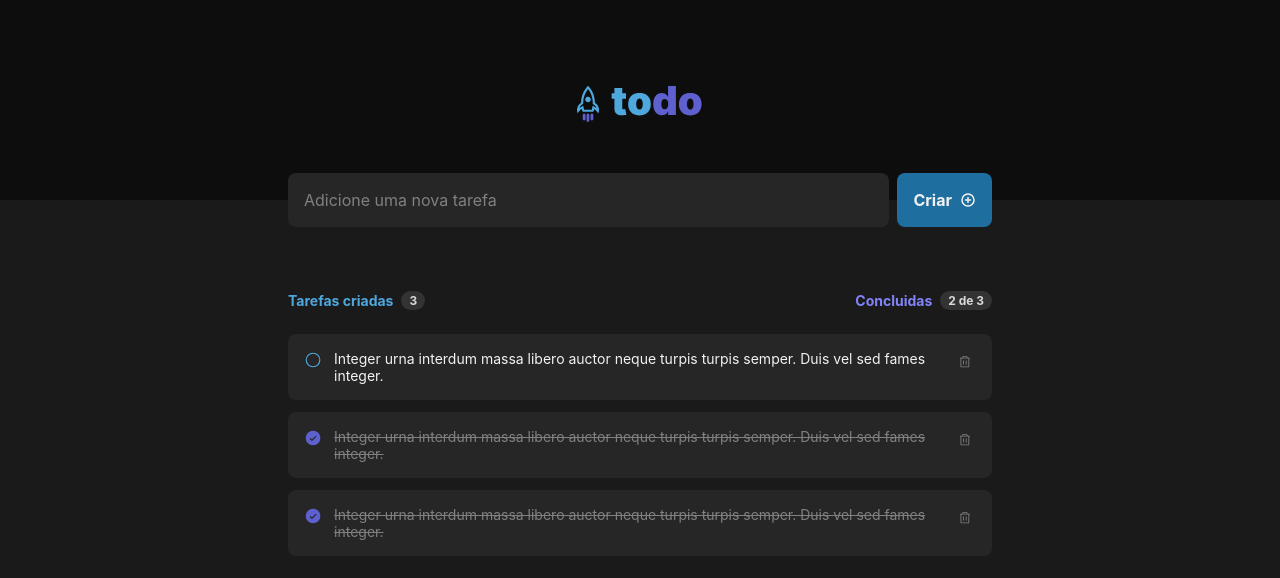
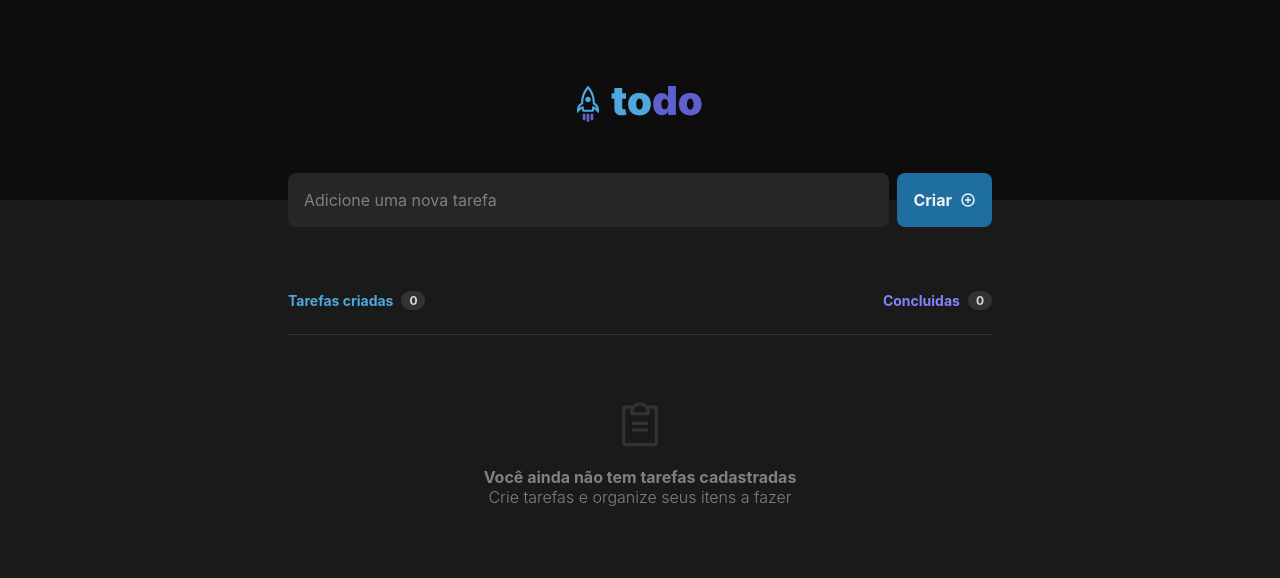
Before and after one commit to Leoschellenberg/todo-list, a React (Vite) app: page / in a window 1280 px wide. Shown: the top 578 px of the page. Built offline with nearby package versions, Linux system fonts and the light colour scheme.

Commit message:
fix: retirado objeto e deixado como vazio

```diff
--- a/src/App.tsx
+++ b/src/App.tsx
@@ -11,26 +11,7 @@ import { Tasks } from "./types";
 
 function App() {
   const [inputTask, setInputTask] = useState("");
-  const [tasks, setTasks] = useState<Tasks[]>([
-    {
-      id: 1,
-      checked: false,
-      title:
-        "Integer urna interdum massa libero auctor neque turpis turpis semper. Duis vel sed fames integer."
-    },
-    {
-      id: 2,
-      checked: true,
-      title:
-        "Integer urna interdum massa libero auctor neque turpis turpis semper. Duis vel sed fames integer."
-    },
-    {
-      id: 3,
-      checked: true,
-      title:
-        "Integer urna interdum massa libero auctor neque turpis turpis semper. Duis vel sed fames integer."
-    }
-  ]);
+  const [tasks, setTasks] = useState<Tasks[]>([]);
 
   function handleDeleteComment(taskToDelete: Tasks) {
     const tasksWithoutDeletedOne = tasks.filter((task) => {
```
